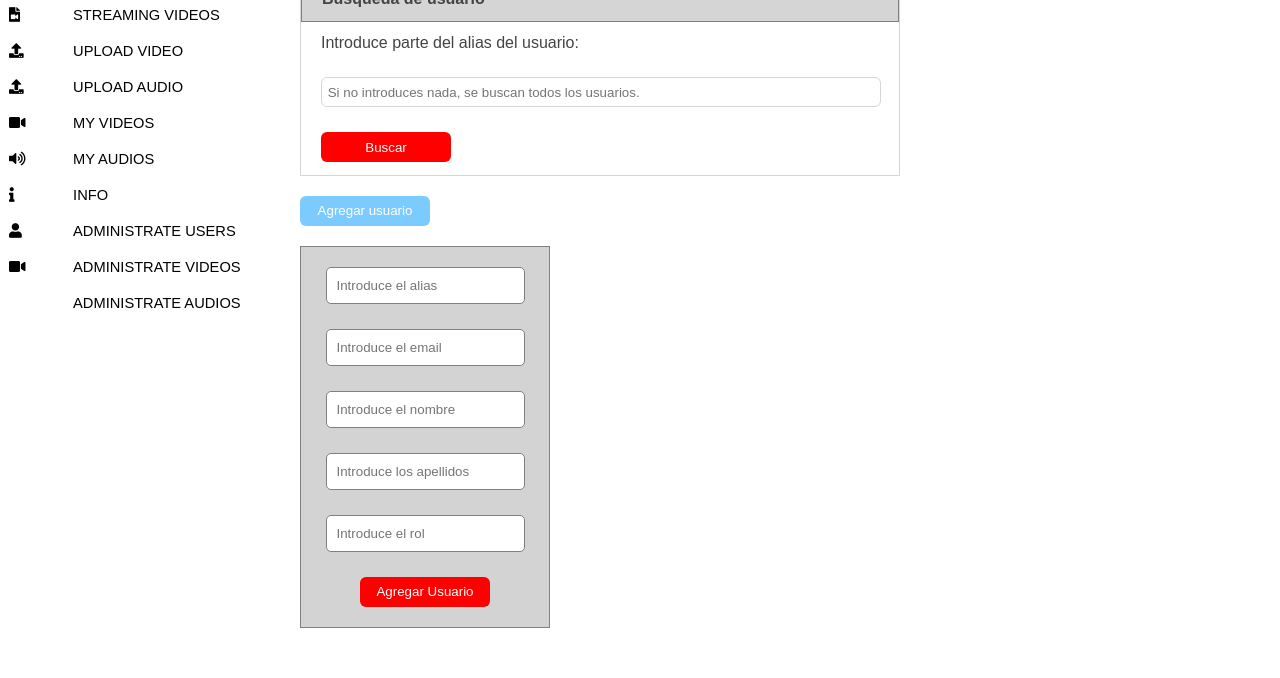
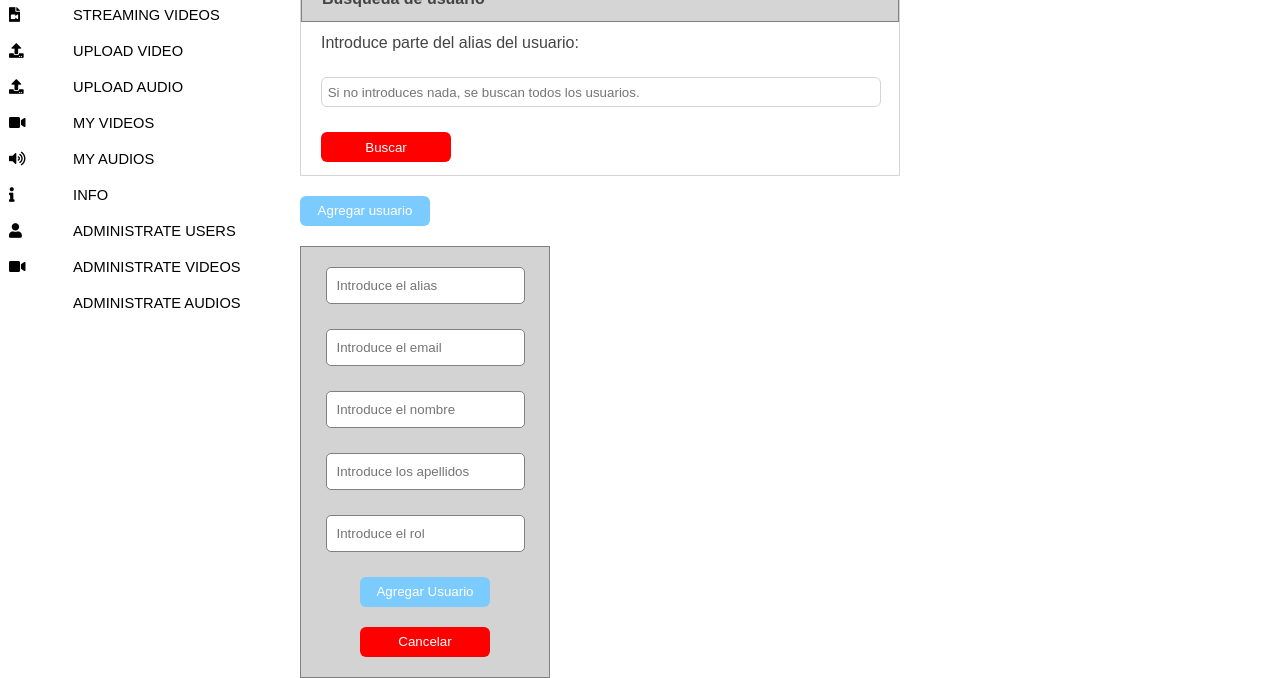
Before and after one commit to sanesga/red5Tube, a plain HTML site: page actividad_tablas2/pagina10.html in a window 1280 px wide. Both pictures are taken after a click on the button "Agregar usuario". Shown: the part 179-857 px from the top of the page. Before the commit the page ends 807 px from the top, so only its background shows below. Drawn offline with Linux system fonts and the light colour scheme; some icons are missing.

Commit message:
page 10 ended

```diff
--- a/actividad_tablas2/pagina10.html
+++ b/actividad_tablas2/pagina10.html
@@ -60,6 +60,8 @@
         );
         //footer de la tabla
         var foot = document.getElementById("foot");
+        //botón cancelar del formulario agregar usuarios
+        var botonCancelar=document.getElementById("botonCancelar");
 
         //------------------------------------------------------------------
 
@@ -87,7 +89,8 @@
           },
           true
         );
-
+        //al hacer click en el botón cancelar del formulario agregar usuarios, hará un reset de los inputs y nos mostrará otra vez la tabla
+        botonCancelar.addEventListener("click", ocultarMostrarFormulario);
         //-------------------------------------------------------------------
 
         //-----------------------------FUNCIONES-----------------------------
@@ -506,6 +509,12 @@
             class="inputsAgregarModificarUsuario"
             id="botonModificarUsuario"
           />
+          <input
+          type="reset"
+          value="Cancelar"
+          class="inputsAgregarModificarUsuario"
+          id="botonCancelar"
+        />
         </form>
       </main>
 
--- a/actividad_tablas2/style/style.scss
+++ b/actividad_tablas2/style/style.scss
@@ -560,10 +560,21 @@ footer {
     padding: 10px;
     border: 1px solid grey;
 }
-//estilo del botón guardar cambios (del formulario modificar usuario)
-#botonModificarUsuario{
+//estilo del botón agregar y guardar cambios del formulario modificar usuario
+#botonModificarUsuario, #botonAgregarUsuario{
     margin: 20px auto 20px auto;
     display: none;
+    background-color:map-get($colors, azul);
+    color: map-get($colors, blanco);
+    width: 130px;
+    height: 30px;
+    border-radius: 6px;
+    border: none;
+}
+//estilo botón cancelar del formulario agregar usuarios
+#botonCancelar{
+    margin: 20px auto 20px auto;
+    display: block;
     background-color:map-get($colors, rojo);
     color: map-get($colors, blanco);
     width: 130px;
@@ -571,14 +582,3 @@ footer {
     border-radius: 6px;
     border: none;
 }
-//estilo botón agregar usuario
-#botonAgregarUsuario{
-    margin: 20px auto 20px auto;
-    display: none;
-    background-color:map-get($colors, rojo);
-    color: map-get($colors, blanco);
-    width: 130px;
-    height: 30px;
-    border-radius: 6px;
-    border: none;
-}
```
Also changed, not shown: actividad_tablas2/style/style.css.
